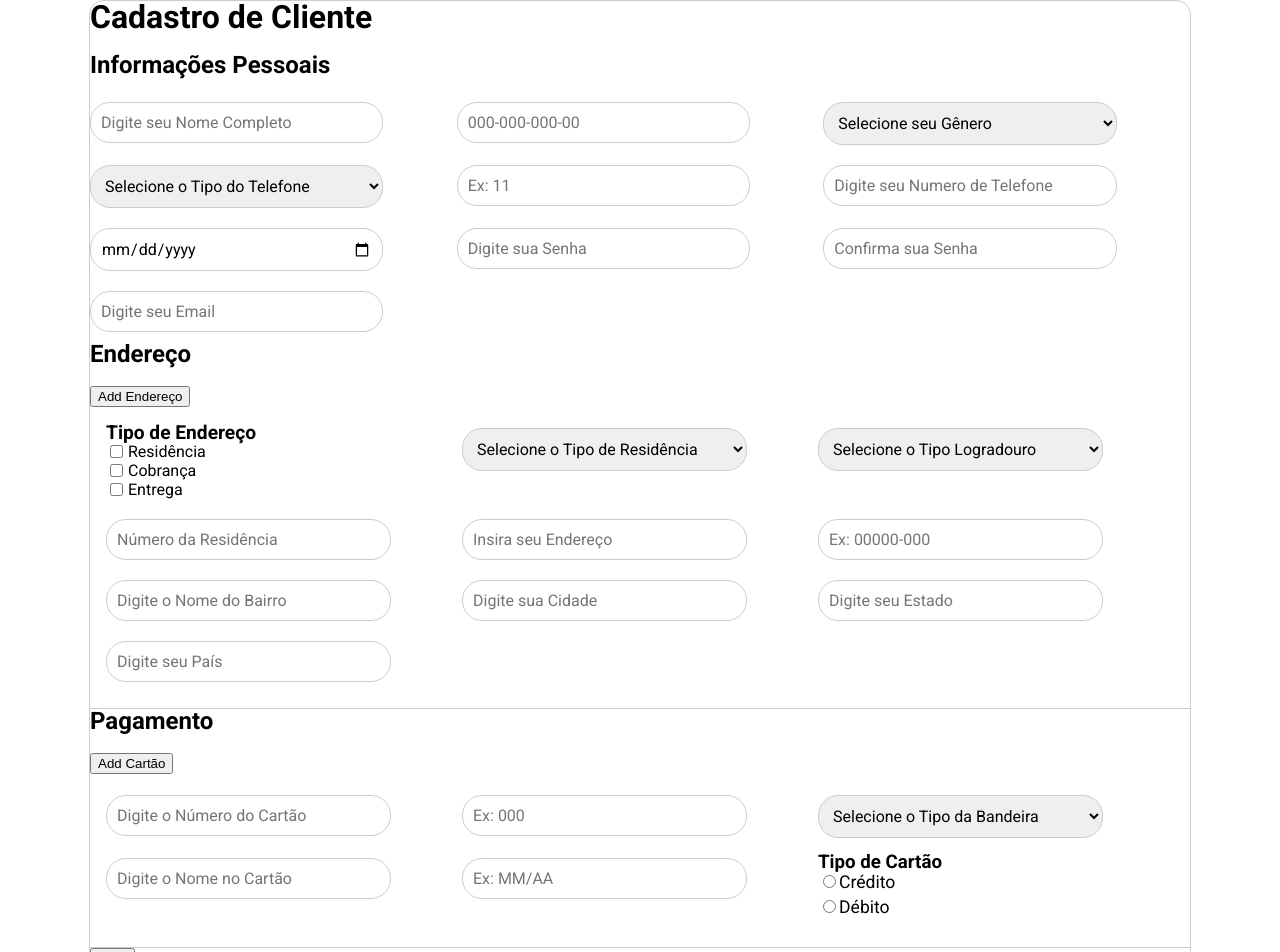
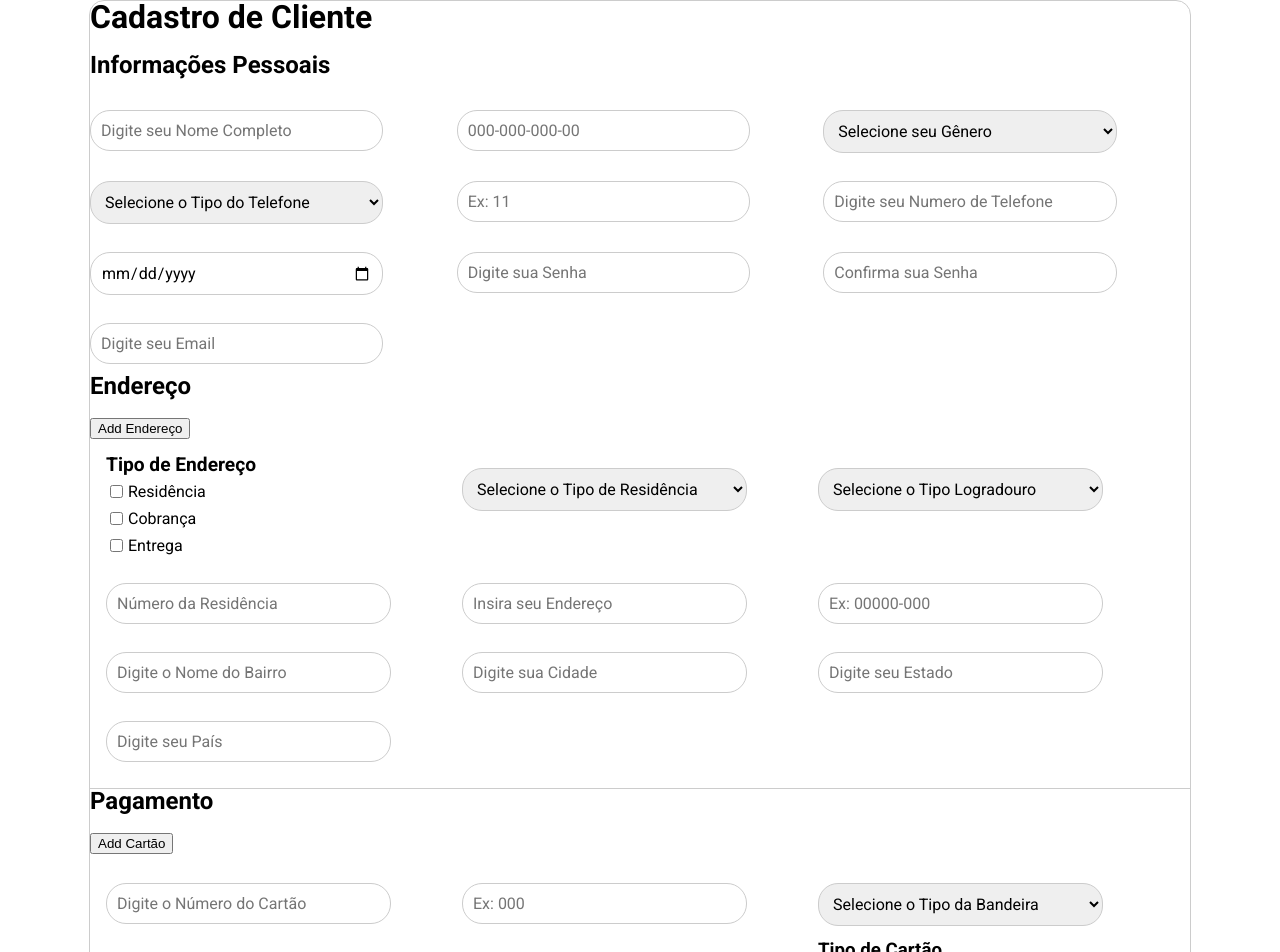
Before and after one commit to Fabiot123/Projeto-de-LES, a Next.js app in the folder frontend/projetoles/: page /CadastroCliente in a window 1280 px wide. Shown: the top 952 px of the page. Built offline with nearby package versions, Linux system fonts and the light colour scheme.

Commit message:
Co-authored-by: EnzoWu <EnzoWu479@users.noreply.github.com>

```diff
--- a/frontend/projetoles/package.json
+++ b/frontend/projetoles/package.json
@@ -9,13 +9,15 @@
     "lint": "next lint"
   },
   "dependencies": {
+    "@hookform/resolvers": "^3.9.0",
     "@tanstack/react-query": "^5.53.2",
     "axios": "^1.7.7",
     "date-fns": "^3.6.0",
     "next": "14.2.5",
     "react": "^18",
     "react-datepicker": "^7.3.0",
-    "react-dom": "^18"
+    "react-dom": "^18",
+    "zod": "^3.23.8"
   },
   "devDependencies": {
     "@faker-js/faker": "^9.0.0",
--- a/frontend/projetoles/src/components/CheckboxGroup/CheckboxGroup.module.css
+++ b/frontend/projetoles/src/components/CheckboxGroup/CheckboxGroup.module.css
@@ -1,5 +1,8 @@
 .container {
     margin-bottom: 10px;
+    display: flex;
+    flex-direction: column;
+    gap: 0.5rem;
 }
 
 .title {
@@ -27,3 +30,6 @@
     font-size: 1rem;
     color: #000000;
 }
+.input-error-message {
+    color: rgb(250, 68, 68);
+}
--- a/frontend/projetoles/src/components/CheckboxGroup/index.js
+++ b/frontend/projetoles/src/components/CheckboxGroup/index.js
@@ -1,7 +1,7 @@
 import React from "react";
 import styles from "./CheckboxGroup.module.css";
 
-export default function CheckboxGroup({ value, onChange }) {
+export default function CheckboxGroup({ value, onChange, error }) {
     const handleChange = (event) => {
         const name = event.target.value;
         onChange(value.includes(name) ? value.filter((item) => item !== name) : [...value, name])
@@ -49,6 +49,7 @@ export default function CheckboxGroup({ value, onChange }) {
                     <label htmlFor="entrega" className={styles.checkboxLabel}>Entrega</label>
                 </div>
             </div>
+            {!!error && <span className={styles["input-error-message"]}>{error}</span>}
         </div>
     );
 }
--- a/frontend/projetoles/src/components/DefaultInput/DefaultInput.module.css
+++ b/frontend/projetoles/src/components/DefaultInput/DefaultInput.module.css
@@ -2,6 +2,9 @@
 
 .inputContainer {
     margin-bottom: 10px;
+    display: flex;
+    flex-direction: column;
+    gap: 0.5rem;
 }
 
 .inputTitle {
@@ -19,3 +22,6 @@
     box-sizing: border-box;
     font-family: 'Roboto', sans-serif;
 }
+.input-error-message {
+    color: rgb(250, 68, 68);
+}
--- a/frontend/projetoles/src/components/DefaultInput/index.js
+++ b/frontend/projetoles/src/components/DefaultInput/index.js
@@ -3,6 +3,7 @@ import styles from "./DefaultInput.module.css"
 
 const DefaultInput = forwardRef(({
     fieldname, fieldlabel, fieldvalue, fieldchange, fieldplaceholder,
+    error,
     ...rest
 }, ref) => {
     return (
@@ -17,6 +18,7 @@ const DefaultInput = forwardRef(({
                 ref={ref}
                 className={styles.inputField}
             />
+            {!!error && <span className={styles["input-error-message"]}>{error}</span>}
         </div>
     );
 })
--- a/frontend/projetoles/src/components/DefaultSelect/DefaultSelect.module.css
+++ b/frontend/projetoles/src/components/DefaultSelect/DefaultSelect.module.css
@@ -2,6 +2,9 @@
 
 .selectContainer {
     margin-bottom: 10px;
+    display: flex;
+    flex-direction: column;
+    gap: 0.5rem;
 }
 
 .selectTitle {
@@ -19,3 +22,6 @@
     box-sizing: border-box;
     font-family: 'Roboto', sans-serif;
 }
+.input-error-message {
+    color: rgb(250, 68, 68);
+}
--- a/frontend/projetoles/src/components/DefaultSelect/index.js
+++ b/frontend/projetoles/src/components/DefaultSelect/index.js
@@ -3,6 +3,7 @@ import styles from "./DefaultSelect.module.css"
 
 const DefaultSelect = forwardRef(({
     fieldname, fieldlabel, fieldvalue, fieldchange, options,
+    error,
     ...rest
 }, ref) => {
     const renderOption = () =>{
@@ -17,6 +18,7 @@ const DefaultSelect = forwardRef(({
             <select id={fieldname} className={styles.selectField} {...rest} ref={ref}>
                 {renderOption()}
             </select>
+            {!!error && <span className={styles["input-error-message"]}>{error}</span>}
         </div>
     );
 })
--- a/frontend/projetoles/src/components/FormClient/index.jsx
+++ b/frontend/projetoles/src/components/FormClient/index.jsx
@@ -13,7 +13,8 @@ import {cpfMask, telMask, dddMask, cepMask, cvvMask, dtvalMask} from "@/utils/ma
 import {bandoption,genoption,teloption,tipoLogradouroOption,tipoResidenciaOption} from "./options"
 import { addressEmpty, creditCardEmpty } from "./empty";
 import { userService } from "@/services/entities/userService"
-
+import { clientschema } from "@/utils/validation"
+import { zodResolver } from "@hookform/resolvers/zod"
 const defaultEmptyValues = {
     endereco: [addressEmpty],
     cartao: [creditCardEmpty]
@@ -71,8 +72,10 @@ const clientToForm = (client) => ({
 
 
 export default function FormClient({ cliente }){
-    const { control, register, setValue, watch, handleSubmit  } = useForm({
+    const { control, formState: { errors }, register, setValue, watch, handleSubmit  } = useForm({
         defaultValues: cliente ? clientToForm(cliente) : defaultEmptyValues,
+        resolver: zodResolver(clientschema),
+        mode: "onChange",
     });
 
     const addressFields = useFieldArray({
@@ -97,6 +100,8 @@ export default function FormClient({ cliente }){
     const handleDeleteCreditCard = (index) => {
         cartoesFields.remove(index);
     };
+
+    console.log(errors)
 
     const router = useRouter();
 
@@ -134,30 +139,41 @@ export default function FormClient({ cliente }){
         </h2>
 
         <div className={styles.wrapper}>
-            <DefaultInput name="nome" label="Nome" {...register("name")} placeholder="Digite seu Nome Completo"/>
+            <DefaultInput name="nome" label="Nome" {...register("name")} placeholder="Digite seu Nome Completo"
+                error={errors.name?.message}
+            />
 
             <DefaultInput name="cpf" label="CPF" {...register("cpf")} onInput={(e) => {
                 e.target.value = cpfMask(e.target.value)
-            }} placeholder="000-000-000-00"/>
+            }} placeholder="000-000-000-00"
+            error={errors.cpf?.message}/>
 
-            <DefaultSelect name="genero" label="Gênero" {...register("gender")} options={genoption}/>
+            <DefaultSelect name="genero" label="Gênero" {...register("gender")} options={genoption}
+            error={errors.gender?.message}
+            />
 
-            <DefaultSelect name="tiptel" label="Tipo de Telefone" {...register("tipo")} options={teloption}/>
+            <DefaultSelect name="tiptel" label="Tipo de Telefone" {...register("tel.tipo")} options={teloption}
+            error={errors.tel?.tipo?.message}/>
 
-            <DefaultInput name="ddd" label="DDD" {...register("ddd")} onInput={(e) => {
+            <DefaultInput name="ddd" label="DDD" {...register("tel.ddd")} onInput={(e) => {
                 e.target.value = dddMask(e.target.value)}}
+                error={errors.tel?.ddd?.message}
                 placeholder="Ex: 11"/>
 
-            <DefaultInput name="numtel" label="Número de Telefone" {...register("numerotel")} onInput={(e) => {
+            <DefaultInput name="numtel" label="Número de Telefone" {...register("tel.numero")} onInput={(e) => {
                 e.target.value = telMask(e.target.value, watch("tipo") ?? "fixo")
-            }} placeholder="Digite seu Numero de Telefone"/>
+            }}
+            error={errors.tel?.numero?.message}
+            placeholder="Digite seu Numero de Telefone"/>
 
-            <DefaultInput type="date" name="datanasc" label="Data de Nascimento" {...register("dt_nascimento")} />
+            <DefaultInput type="date" name="datanasc" label="Data de Nascimento" {...register("dt_nascimento")}
+            error={errors.dt_nascimento?.message}
+            />
             {
                 !cliente && <>
-                <DefaultInput name="senha" type="password" label="Senha" {...register("senha")} placeholder="Digite sua Senha"/>
-                <DefaultInput name="confsenha" type="password" label="Confirmar Senha" {...register("confsenha")} placeholder="Confirma sua Senha"/>
-                <DefaultInput name="email" label="Email" {...register("email")} placeholder="Digite seu Email"/>
+                <DefaultInput name="senha" type="password" label="Senha" {...register("senha")} placeholder="Digite sua Senha" error={errors.senha?.message}/>
+                <DefaultInput name="confsenha" type="password" label="Confirmar Senha" {...register("confsenha")} placeholder="Confirma sua Senha" error={errors.confsenha?.message}/>
+                <DefaultInput name="email" label="Email" {...register("email")} placeholder="Digite seu Email" error={errors.email?.message}/>
                 </>
             }
         </div>
@@ -183,18 +199,38 @@ export default function FormClient({ cliente }){
                             borderBottom: "1px solid #ccc",
                             padding: "16px"
                         }}>
-                            <CheckboxGroup value={watch(`endereco.[${index}].tipos`)} onChange={(value) => setValue(`endereco.[${index}].tipos`, value)} />
-                            <DefaultSelect name="tipoderesidencia" label="Tipo de Residência" {...register(`endereco.[${index}].resi`)} options={tipoResidenciaOption}/>
-                            <DefaultSelect name="tipologradouro" label="Tipo Logradouro" {...register(`endereco.[${index}].tlogra`)} options={tipoLogradouroOption}/>
-                            <DefaultInput name="numendereco" label="Número" {...register(`endereco.[${index}].num`)} placeholder="Número da Residência"/>
-                            <DefaultInput name="endereco" label="Endereço" {...register(`endereco.[${index}].logra`)} placeholder="Insira seu Endereço"/>
+                            <CheckboxGroup value={watch(`endereco.[${index}].tipos`)} onChange={(value) => setValue(`endereco.[${index}].tipos`, value)}
+                                error={errors.endereco?.[index]?.tipos?.message}
+                            />
+                            <DefaultSelect name="tipoderesidencia" label="Tipo de Residência" {...register(`endereco.[${index}].resi`)} options={tipoResidenciaOption}
+                                error={errors.endereco?.[index]?.resi?.message}
+                            />
+                            <DefaultSelect name="tipologradouro" label="Tipo Logradouro" {...register(`endereco.[${index}].tlogra`)} options={tipoLogradouroOption}
+                                error={errors.endereco?.[index]?.tlogra?.message}
+                            />
+                            <DefaultInput name="numendereco" label="Número" {...register(`endereco.[${index}].num`)} placeholder="Número da Residência"
+                                error={errors.endereco?.[index]?.num?.message}
+                            />
+                            <DefaultInput name="endereco" label="Endereço" {...register(`endereco.[${index}].logra`)} placeholder="Insira seu Endereço"
+                                error={errors.endereco?.[index]?.logra?.message}
+                            />
                             <DefaultInput name="cep" label="CEP" {...register(`endereco.[${index}].cep`)} onInput={(e) => {
                             e.target.value = cepMask(e.target.value)
-                        }} placeholder="Ex: 00000-000"/>
-                            <DefaultInput name="bairro" label="Bairro" {...register(`endereco.[${index}].bairro`)} placeholder="Digite o Nome do Bairro"/>
-                            <DefaultInput name="cidade" label="Cidade" {...register(`endereco.[${index}].cidade`)} placeholder="Digite sua Cidade"/>
-                            <DefaultInput name="estado" label="Estado" {...register(`endereco.[${index}].estado`)} placeholder="Digite seu Estado"/>
-                            <DefaultInput name="pais" label="País" {...register(`endereco.[${index}].pais`)} placeholder="Digite seu País"/>
+                        }}
+                            error={errors.endereco?.[index]?.cep?.message}
+                            placeholder="Ex: 00000-000"/>
+                            <DefaultInput name="bairro" label="Bairro" {...register(`endereco.[${index}].bairro`)} placeholder="Digite o Nome do Bairro"
+                                error={errors.endereco?.[index]?.bairro?.message}
+                            />
+                            <DefaultInput name="cidade" label="Cidade" {...register(`endereco.[${index}].cidade`)} placeholder="Digite sua Cidade"
+                                error={errors.endereco?.[index]?.cidade?.message}
+                            />
+                            <DefaultInput name="estado" label="Estado" {...register(`endereco.[${index}].estado`)} placeholder="Digite seu Estado"
+                                error={errors.endereco?.[index]?.estado?.message}
+                            />
+                            <DefaultInput name="pais" label="País" {...register(`endereco.[${index}].pais`)} placeholder="Digite seu País"
+                                error={errors.endereco?.[index]?.pais?.message}
+                            />
                         </div>
                     )
                 })
@@ -217,18 +253,26 @@ export default function FormClient({ cliente }){
                         borderBottom: "1px solid #ccc",
                         padding: "16px"
                     }}>
-                        <DefaultInput label="Número do Cartão" {...register(`cartao.[${index}].num`)} placeholder="Digite o Número do Cartão"/>
-                        <DefaultInput
-                        label="CVV"
-                        {...register(`cartao.[${index}].cvc`)} onInput={(e) => {
+                        <DefaultInput label="Número do Cartão" {...register(`cartao.[${index}].num`)} placeholder="Digite o Número do Cartão"
+                            error={errors.cartao?.[index]?.num?.message}
+                        />
+                        <DefaultInput label="CVV" {...register(`cartao.[${index}].cvc`)} onInput={(e) => {
                         e.target.value = cvvMask(e.target.value)
-                        }} placeholder="Ex: 000"/>
-                        <DefaultSelect label="Bandeira do Cartão" {...register(`cartao.[${index}].bandeira`)} options={bandoption}/>
-                        <DefaultInput label="Nome no Cartão" {...register(`cartao.[${index}].nome`)} placeholder="Digite o Nome no Cartão"/>
+                        }} error={errors.cartao?.[index]?.cvc?.message}
+                        placeholder="Ex: 000"/>
+                        <DefaultSelect label="Bandeira do Cartão" {...register(`cartao.[${index}].bandeira`)} options={bandoption}
+                            error={errors.cartao?.[index]?.bandeira?.message}
+                        />
+                        <DefaultInput label="Nome no Cartão" {...register(`cartao.[${index}].nome`)} placeholder="Digite o Nome no Cartão"
+                            error={errors.cartao?.[index]?.nome?.message}
+                        />
                         <DefaultInput label="Data de Vencimento do Cartão" {...register(`cartao.[${index}].validade`)} onInput={(e) => {
                         e.target.value = dtvalMask(e.target.value)
-                        }} placeholder="Ex: MM/AA"/>
-                        <RadioButtonGroup value={watch(`cartao.[${index}].tipo`)} onChange={(value) => setValue(`cartao.[${index}].tipo`, value)} />
+                        }} error={errors.cartao?.[index]?.validade?.message}
+                        placeholder="Ex: MM/AA"/>
+                        <RadioButtonGroup value={watch(`cartao.[${index}].tipo`)} onChange={(value) => setValue(`cartao.[${index}].tipo`, value)}
+                            error={errors.cartao?.[index]?.tipo?.message}
+                        />
                     </div>
                 )
             })
--- a/frontend/projetoles/src/components/RadioButtonGroup/RadioButtonGroup.module.css
+++ b/frontend/projetoles/src/components/RadioButtonGroup/RadioButtonGroup.module.css
@@ -15,3 +15,7 @@
     font-size: 1.1rem;
     color: #000000;
 }
+
+.input-error-message {
+    color: rgb(250, 68, 68);
+}
--- /dev/null
+++ b/frontend/projetoles/src/utils/validation.js
@@ -0,0 +1,49 @@
+/* eslint-disable prettier/prettier */
+import { z } from "zod";
+
+export const clientschema = z.object({
+    name:z.string().min(1, 'Nome obrigatório'),
+    cpf:z
+        .string()
+        .min(1, 'CPF é obrigatório')
+        .regex(/^\d{3}.\d{3}.\d{3}-\d{2}$/g, 'CPF inválido'),
+    gender:z.string().min(1, 'Gênero Obrigatório'),
+    email:z.string().min(1, 'Email Obrigatório').email(),
+    tel:z.object({
+        tipo:z.string().min(1, 'Tipo do Telefone Obrigatório'),
+        ddd:z.string().min(1, 'DDD Obrigatório'),
+        numero:z.string().min(1, 'Número de Telefone Obrigatório'),
+    }),
+    dt_nascimento:z.string().min(1, 'Data de Nascimento Obrigatório'),
+    senha: z.string()
+    .regex(/(?=.*[A-Z])/, 'Senha deve conter pelo menos uma letra maiúscula')
+    .regex(/(?=.*[a-z])/, 'Senha deve conter pelo menos uma letra minúscula')
+    .regex(/(?=.*[!@#$%^&(),.?":{}|<>])/, 'Senha deve conter pelo menos um caractere especial')
+    .min(8, 'Senha deve ter no mínimo 8 caracteres'),
+    confsenha: z.string(),
+    endereco:z.array(z.object({
+        id: z.string().nullable(),
+        resi:z.string().min(1, 'Residencia Obrigatório'),
+        tlogra:z.string().min(1, 'Tipo de Logradouro Obrigatório'),
+        logra:z.string().min(1, 'Logradouro Obrigatório'),
+        num:z.string().min(1, 'Número de Residencia Obrigatório'),
+        bairro:z.string().min(1, 'Bairro Obrigatório'),
+        cep:z.string().min(1, 'CEP Obrigatório'),
+        cidade:z.string().min(1, 'Cidade Obrigatório'),
+        estado:z.string().min(1, 'Estado Obrigatório'),
+        pais:z.string().min(1, 'Pais Obrigatório'),
+        tipos: z.array(z.string().min(1, "Obrigatório")).min(1, "Tipo é obrigatório"),
+    })),
+    cartao:z.array(z.object({
+        id: z.string().nullable(),
+        num:z.string().min(1, 'Numero do Cartão Obrigatório'),
+        nome:z.string().min(1, 'Nome no Cartão Obrigatório'),
+        bandeira:z.string().min(1, 'Bandeira Obriogatório'),
+        cvc:z.string().min(1, 'CVC Obrigatório'),
+        validade: z.string().min(1, "Data de validade é obrigatório"),
+        tipo: z.string().min(1, "Tipo de Cartão é Obrigatório"),
+    }))
+}).refine(data => data.senha === data.confsenha, {
+    message: 'Senhas não conferem',
+    path: ['confsenha']
+  })
```
Also changed, not shown: frontend/projetoles/src/components/RadioButtonGroup/index.js (+5 -4 lines), 2 other files (tests, documents, lock files or other folders).
